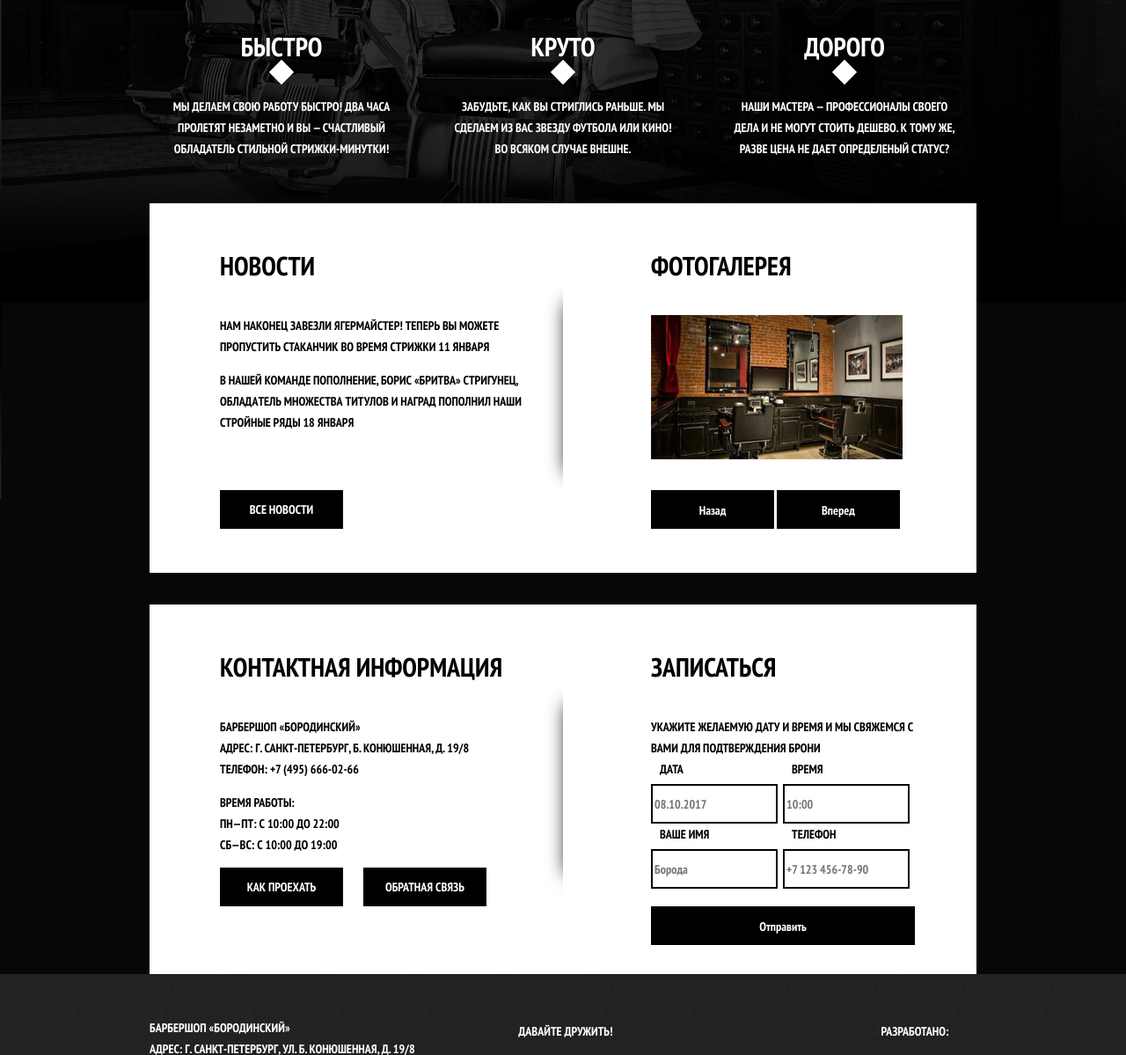
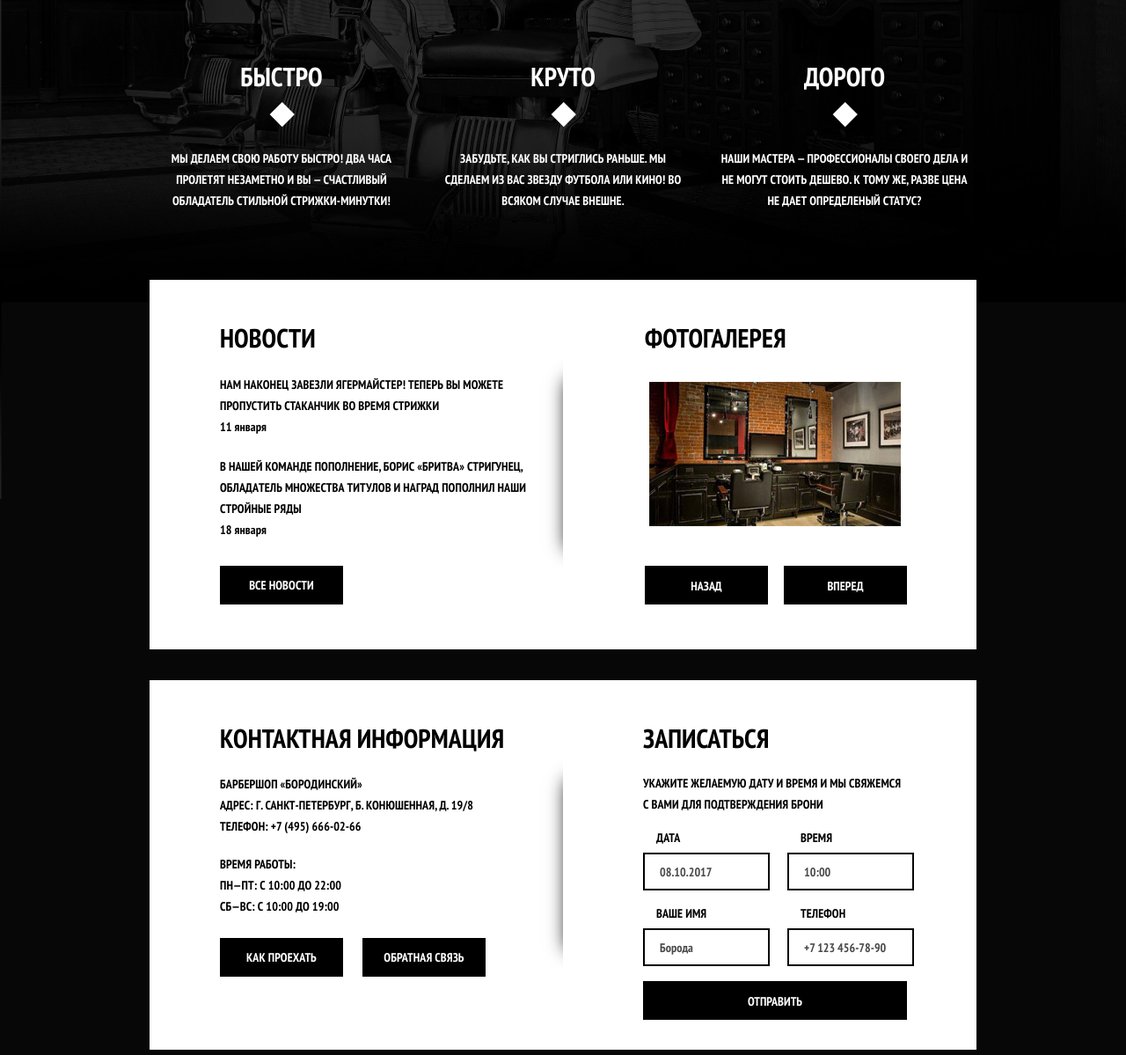
Before and after one commit to EduardLubomirsky/borodinskiy, a plain HTML site: page app/index.html in a window 1280 px wide. Shown: the part 291-1490 px from the top of the page at 88% size. Drawn offline with Linux system fonts and the light colour scheme; some packages are replaced by stand-ins of ours.

Commit message:
added pixel perfect for index.html

```diff
--- a/app/style/style.css
+++ b/app/style/style.css
@@ -26,7 +26,6 @@ body,ul,li,figure{
 	padding: 0;
 /*	font-family: "PT Sans55";*/
 	font-family: 'PT Sans Narrow', sans-serif;
-letter-spacing: 0px;
 }
 a{
 	text-decoration: none;
@@ -40,6 +39,7 @@ body{
 	text-transform: uppercase;
 	font-weight: bold;
 	font-size: 14px;
+	letter-spacing: 0.1px;
 	line-height: 24px;
 }
 body.main{
@@ -56,7 +56,6 @@ h2,h3{
 	font-size: 30px;
 	line-height: 42px;
 	margin: 0;
-	margin-bottom: 35px;
 	padding: 0;
 }
 .container{
@@ -66,7 +65,7 @@ h2,h3{
 .main-header{
 	background: black;
 	height: 73px;
-	margin-bottom: 250px;
+	margin-bottom: 284px;
 }
 .main-navigation{
 	display: flex;
@@ -97,8 +96,11 @@ h2,h3{
 	position: absolute;
 	width: 371px;
 	height: 155px;
-	top: 100px;
+	top: 133px;
 	left: calc(50% - 185.5px);
+}
+.features{
+	margin-bottom: 78px;
 }
 .features-items{
 	display: flex;
@@ -107,7 +109,7 @@ h2,h3{
 .features-item{
 	width: 300px;
 	margin-right: 20px;
-	padding: 0 21px;
+	padding: 0 8px;
 	text-align: center;
 }
 .features-item:nth-last-child(1){
@@ -116,35 +118,48 @@ h2,h3{
 .features-item h3{
 	position: relative;
 }
+.features-item p{
+	margin: 0;
+	margin-top: 60px;
+}
 .features-item h3::after{
 	content: "";
 	position: absolute;
-	top: 40px;
-	left: calc(50% - 10px);
-	display: block;
-	width: 20px;
-	height: 20px;
+	    top: 54px;
+    left: calc(50% - 9px);
+    display: block;
+    width: 19.5px;
+    height: 19.5px;
 	background: white;
 	transform: rotate(45deg);
 }
 .row{
 	display: flex;
 	width: 100%;
+	background: url('../img/bg-block.jpg') repeat;
+	margin-bottom: 35px;
 }
 .row>section{
 	width: 50%;
-	padding-top: 50px;
-	background: url('../img/bg-block.jpg') repeat;
+	padding-top: 45px;
 	box-sizing: border-box;
 	position: relative;
 	height: 420px;
 	background: white;
 	color: black;
-	margin-top: 36px;
+}
+.row:last-child{
+	margin-bottom: 80px;
 }
 .news{
 	padding-left: 80px;
 	width: 50%;
+}
+.news-list{
+	margin-top: 20px;
+}
+.news-item{
+	margin-bottom: 21px;
 }
 .news-item p{
 	font-size: 14px;
@@ -152,19 +167,32 @@ h2,h3{
 	line-height: 24px;
 	padding-right: 20px;
 }
+.news-item time{
+	display: block;
+	text-transform: none;
+}
 .gallery{
-	padding-left: 100px;
+	padding-left: 93px;
 	width: 50%;
 	box-shadow: black -110px 0 20px -114px;
 }
 .gallery-content{
 	width: 286px;
 	height: 164px;
+	margin-left: 5px;
+    margin-top: 29px;
 }
 .news .button,
 .gallery-navigation{
 	position: absolute;
-	bottom: 50px;
+	bottom: 51px;
+}
+.gallery-button{
+	margin-right: 15px;
+	text-transform: uppercase;
+}
+.gallery-button:last-child{
+	margin-right: 0;
 }
 .contacts{
 	padding-left: 80px;
@@ -173,45 +201,59 @@ h2,h3{
 	font-size: 14px;
 	font-weight: bold;
 	line-height: 24px;
+	margin: 19px 0;
 }
 .contacts .button{
-	margin-right: 20px;
+    margin-right: 19px;
+    margin-top: 5px;
 }
 .contacts .button:nth-last-child(1){
 	margin-right: 0;
 }
 .appointment{
 	width: 300px;
-	padding-left: 100px;
+    padding-left: 91px;
 	box-shadow: black -110px 0 20px -114px;
 }
 .appointment-form{
 	width: 300px;
 }
+.appointment-item input[type="text"]::placeholder{
+	color: #4a4948;
+	padding-left: 15px;
+
+}
+.appointment>p{
+	margin: 18px 0 0 0;
+}
 .appointment p{
 	width: 300px;
-	margin: 0;
+	margin-right: 20px;
+
 }
 .appointment-item{
 	display: inline-block;
+	margin: 0;
 }
 .appointment-item label{
-	margin-left: 10px;
 	margin-bottom: 5px;
 	display: block;
+	padding-left: 15px;
 }
 .appointment-item input{
 	width: 136px;
-	height: 39px;
+	height: 37px;
 	border: 2px solid black;
 }
 .appointment-row{
 	display: flex;
 	justify-content: space-between;
+	margin-top: 14px;
 }
 .appointment .button{
 	width: 100%;
-	margin-top: 20px;
+	margin-top: 17px;
+	text-transform: uppercase;
 }
 .main-footer{
 	color: white;
@@ -499,7 +541,7 @@ h2,h3{
 	line-height: 48px;
 	margin: 0;
 	margin-top: 49px;
-	padding: 0 187px;
+	padding: 0 186px;
 }
 .slogan::before,
 .slogan::after{
@@ -565,7 +607,7 @@ h2,h3{
 .about-us-collumn{
 	width: 50%;
 	box-sizing: border-box;
-	display: inline-block;
+	float: left;
 	font-size: 14px;
 	vertical-align: top;
 	margin: 0 0 80px 0;
```
